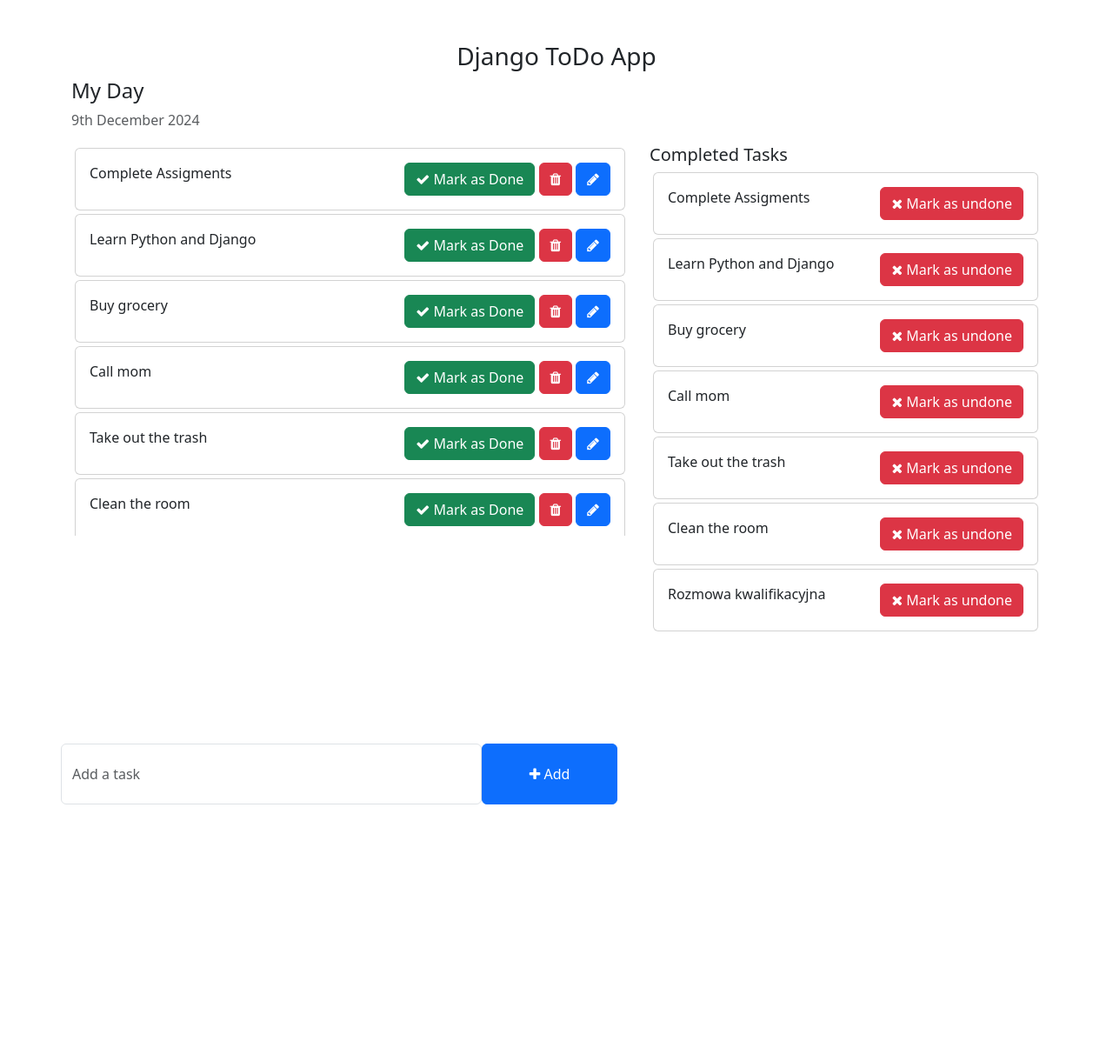
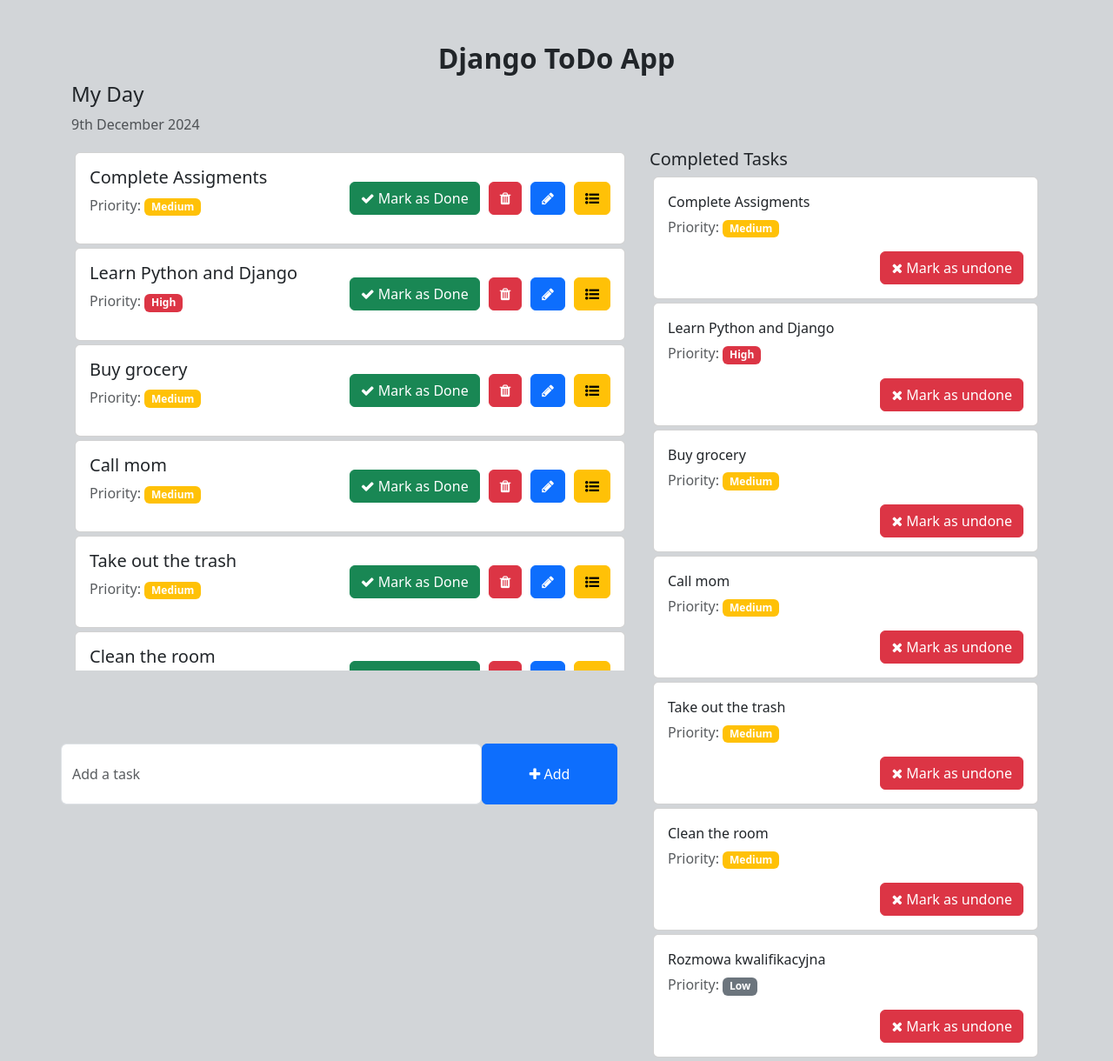
Before and after one commit to sebbmon/todo, a Django app: template templates/home.html in a window 1280 px wide. Shown: the whole page at 87% size. Before the commit the page ends 925 px from the top, so only its background shows below. Run offline with Django 5.2, Linux system fonts and the light colour scheme; the template is opened without the code that fills it: values that come from a table or form of the project are taken from there, others are empty; data comes from the database, SQL or seed files in the repository; both versions use the stored data as it was after the commit.

Commit message:
priority func

```diff
--- a/templates/edit_task.html
+++ b/templates/edit_task.html
@@ -13,7 +13,7 @@
 </head>
 <body>
     <div class="container">
-        <h3 class="pt-5 pb-5 text-center">Django TODO App - Edit Task</h3>
+        <h2 class="pt-5 pb-5 text-center" style="font-weight: bold;">Django TODO App - Edit Task</h2>
         <form action="{% url 'edit_task' get_task.pk %}" method="POST" style="width: 500px; margin: auto;">
             {% csrf_token %}
             <div class="form-group">
--- a/templates/home.html
+++ b/templates/home.html
@@ -1,3 +1,4 @@
+{% load static %}
 <!DOCTYPE html>
 <html lang="en">
 <head>
@@ -18,23 +19,37 @@
     }
     </style>
 </head>
-<body>
+<body style="background-color: #d2d5d8;">
     <div class="container">
-        <h3 class="pt-5 text-center">Django ToDo App</h3>
+        <h2 class="pt-5 text-center" style="font-weight: bold;">Django ToDo App</h2>
         <div class="row">
             <h4>My Day</h4>
             <p class="text-muted">{% now "jS F Y" %}</p>
-            <div class="col-md-7 col-lg-7" style="height: 450px; overflow: scroll;">
+            <div class="col-md-7 col-lg-7" style="height: 600px; overflow-x: hidden; overflow-y: scroll;">
                 <!-- List of all the tasks for the day -->
                 {% for task in tasks %}
                 <div class="card m-1">
-                    <div class="card-body">
-                        {{ task.task }}
-                        <span style="position: relative; float: right;">
+                    <div class="card-body" style="display: flex; justify-content: space-between; align-items: center;">
+                        <!-- Task name -->
+                        <div>
+                            <h5>{{ task.task }}</h5>
+                            <p class="text-muted" style="margin-top: 5px;">Priority:
+                                <span class="badge
+                                    {% if task.priority == 'high' %}bg-danger
+                                    {% elif task.priority == 'medium' %}bg-warning
+                                    {% else %}bg-secondary
+                                    {% endif %}
+                                "> {{ task.get_priority_display }}</span>
+                            </p>
+                        </div>
+
+                        <!-- Buttons -->
+                        <div style="display: flex; gap: 10px;">
                             <a href="{% url 'mark_as_done' task.pk %}" class="btn btn-success"><i class="fa fa-check"></i> Mark as Done</a>
-                            <a href="{% url 'delete_task' task.id %}"class="btn btn-danger"><i class="fa fa-trash"></i></a>
+                            <a href="{% url 'delete_task' task.id %}" class="btn btn-danger"><i class="fa fa-trash"></i></a>
                             <a href="{% url 'edit_task' task.id %}" class="btn btn-primary"><i class="fa fa-pencil"></i></a>
-                        </span>
+                            <a href="{% url 'change_priority' task.id %}" class="btn btn-warning"><i class="fa fa-list-ul"></i></a>
+                        </div>
                     </div>
                 </div>
                 {% endfor %}
@@ -46,6 +61,15 @@
                 <div class="card m-1">
                     <div class="card-body">
                         {{ task.task }}
+
+                        <p class="text-muted" style="margin-top: 5px;">Priority: <span class="badge
+                            {% if task.priority == 'high' %}bg-danger
+                            {% elif task.priority == 'medium' %}bg-warning
+                            {% else %}bg-secondary
+                            {% endif %}
+                            "> {{ task.get_priority_display }}</span>
+                        </p>
+
                         <span style="position: relative; float: right;">
                             <a href="{% url 'mark_as_undone' task.pk %}" class="btn btn-danger"><i class="fa fa-times"></i> Mark as undone</a>
                         </span>
@@ -69,5 +93,6 @@
             </div>
         </div>
     </div>
+    <script src="{% static 'js/change_priority.js' %}"></script>
 </body>
 </html>
--- a/todo/models.py
+++ b/todo/models.py
@@ -1,8 +1,15 @@
 from django.db import models
 
 class Task(models.Model):
+    PRIORITY_CHOICES = [
+        ('high', 'High'),
+        ('medium', 'Medium'),
+        ('low', 'Low'),
+    ]
+
     task = models.CharField(max_length=250)
     is_completed = models.BooleanField(default=False)
+    priority = models.CharField(max_length=10, choices=PRIORITY_CHOICES, default='medium')
     created_at = models.DateTimeField(auto_now_add=True)
     updated_at = models.DateTimeField(auto_now=True)
 
--- /dev/null
+++ b/todo/static/change_priority.js
@@ -0,0 +1,34 @@
+$(document).on("click", ".btn-warning", function (event) {
+    event.preventDefault();
+
+    var button = $(this);
+    var taskId = button.attr("href").split("/").filter(Boolean).pop();
+
+    $.ajax({
+        url: "/todo/change_priority/" + taskId + "/",
+        type: "POST",
+        data: {
+            csrfmiddlewaretoken: "{{ csrf_token }}"
+        },
+        success: function (response) {
+            if (response.success) {
+                var priorityBadge = $("#priority-" + taskId);
+                var newPriority = response.priority;
+
+                priorityBadge
+                    .text(newPriority.charAt(0).toUpperCase() + newPriority.slice(1))
+                    .removeClass("bg-danger bg-warning bg-secondary")
+                    .addClass(
+                        newPriority === "high" ? "bg-danger" :
+                        newPriority === "medium" ? "bg-warning" :
+                        "bg-secondary"
+                    );
+            } else {
+                alert("Error: " + response.error);
+            }
+        },
+        error: function () {
+            alert("An error occurred while changing the priority.");
+        }
+    });
+});
--- a/todo/urls.py
+++ b/todo/urls.py
@@ -16,4 +16,7 @@ urlpatterns = [
 
     # Delete task
     path('delete_task/<int:pk>/', views.delete_task, name='delete_task'),
+
+    # Choose priority
+    path('change_priority/<int:pk>/', views.change_priority, name='change_priority'),
 ]
--- a/todo_main/settings.py
+++ b/todo_main/settings.py
@@ -116,7 +116,7 @@ USE_TZ = True
 # Static files (CSS, JavaScript, Images)
 # https://docs.djangoproject.com/en/5.1/howto/static-files/
 
-STATIC_URL = 'static/'
+STATIC_URL = '/static/'
 
 # Default primary key field type
 # https://docs.djangoproject.com/en/5.1/ref/settings/#default-auto-field
--- a/todo_main/views.py
+++ b/todo_main/views.py
@@ -2,7 +2,7 @@ from django.shortcuts import render
 from todo.models import Task
 
 def home(request):
-    tasks = Task.objects.filter(is_completed=False).order_by('-updated_at')
+    tasks = Task.objects.filter(is_completed=False)#.order_by('-updated_at')
 
     completed_tasks = Task.objects.filter(is_completed=True)
 
```
Also changed, not shown: todo/views.py (+16 -1 lines), db.sqlite3, todo/migrations/0002_task_priority.py (added).
